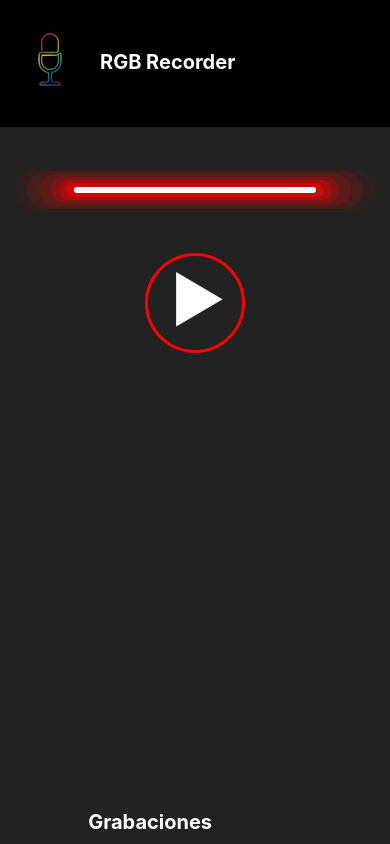
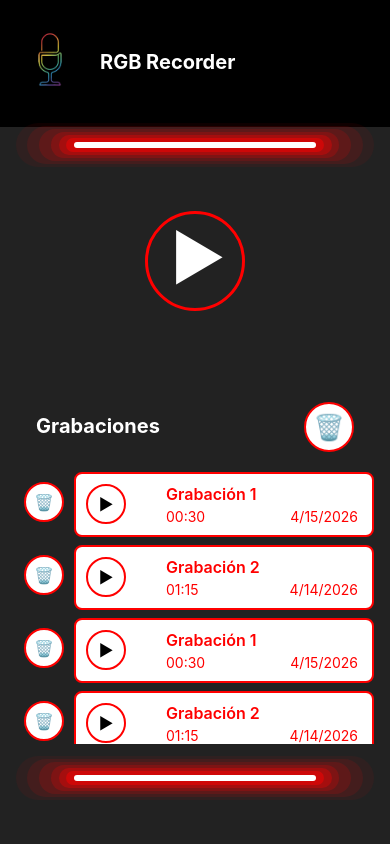
Before and after one commit to Juanmasianos/PGL-SoundRecorder, a React Native app: screen / in a window 390 px wide. Built offline with nearby package versions, Linux system fonts and the light colour scheme.

Commit message:
Structure done

```diff
--- a/App.tsx
+++ b/App.tsx
@@ -13,6 +13,7 @@ export default function App() {
       <Header />
       <NeonLight />
       <Recorder />
+      <NeonLight />
     </>
   );
 }
--- a/components/AudioCard.tsx
+++ b/components/AudioCard.tsx
@@ -1,48 +1,75 @@
-import { StyleSheet, Text, TouchableOpacity, View } from 'react-native'
+import { StyleSheet, Text, Pressable, View } from 'react-native'
 import React from 'react'
 import { COLORS } from '../styles/colors'
-import { AudioItem } from '../types/AudioItem'
+import { AudioItem, formatTime } from '../types/AudioItem'
 
 export default function AudioCard({ item }: { item: AudioItem }) {
   return (
-    <View style={styles.audioItem}>
-      <View style={styles.audioInfo}>
-        <Text style={styles.audioName}>{item.name}</Text>
-        <Text style={styles.audioDetails}>{item.duration} - {item.date.toLocaleDateString()}</Text>
-      </View>
-      <View style={styles.audioActions}>
-        <TouchableOpacity style={styles.actionButton}>
-          <Text style={styles.buttonText}>▶</Text>
-        </TouchableOpacity>
-        <TouchableOpacity style={styles.actionButton}>
-          <Text style={styles.buttonText}>🗑️</Text>
-        </TouchableOpacity>
+    <View style={styles.cardContainer}>
+      <Pressable style={styles.deleteButton}>
+        <Text style={styles.buttonText}>🗑️</Text>
+      </Pressable>
+      <View style={styles.audioItem}>
+        <View style={styles.audioActions}>
+          <Pressable style={styles.actionButton}>
+            <Text style={styles.buttonText}>▶</Text>
+          </Pressable>
+        </View>
+        <View style={styles.audioInfo}>
+          <Text style={styles.audioName}>{item.name}</Text>
+          <View style={styles.audioRow}>
+            <Text style={styles.audioDetails}>{formatTime(item.duration)} </Text>
+            <Text style={styles.audioDetails}>{item.date.toLocaleDateString()} </Text>
+          </View>
+        </View>
       </View>
     </View>
   )
 }
 
 const styles = StyleSheet.create({
+  cardContainer: {
+    flexDirection: "row",
+  },
+  deleteButton: {
+    width: 40,
+    height: 40,
+    backgroundColor: COLORS.white,
+    justifyContent: 'center',
+    alignItems: 'center',
+    marginLeft: 8,
+    marginTop: 10,
+    borderWidth: 2,
+    borderRadius: 20,
+    borderColor: COLORS.light,
+  },
   audioItem: {
+    flex: 1,
     flexDirection: 'row',
-    justifyContent: 'space-between',
-    alignItems: 'center',
     backgroundColor: COLORS.white,
-    padding: 12,
+    padding: 10,
     marginBottom: 8,
+    marginLeft: 10,
+    borderWidth: 2,
     borderRadius: 8,
+    borderColor: COLORS.light,
   },
   audioInfo: {
     flex: 1,
+    marginLeft: 40
   },
   audioName: {
-    color: COLORS.headerBG,
+    color: COLORS.light,
     fontSize: 16,
     fontWeight: '600',
   },
+  audioRow: {
+    flexDirection: "row",
+    justifyContent: "space-between",
+  },
   audioDetails: {
     color: COLORS.light,
-    fontSize: 12,
+    fontSize: 14,
     marginTop: 4,
   },
   audioActions: {
@@ -51,11 +78,12 @@ const styles = StyleSheet.create({
   actionButton: {
     width: 40,
     height: 40,
-    borderRadius: 20,
     backgroundColor: COLORS.white,
     justifyContent: 'center',
     alignItems: 'center',
-    marginLeft: 8,
+    borderWidth: 2,
+    borderRadius: 20,
+    borderColor: COLORS.light,
   },
   buttonText: {
     color: COLORS.headerBG,
--- a/components/AudioList.tsx
+++ b/components/AudioList.tsx
@@ -1,5 +1,5 @@
 import React, { useState } from 'react'
-import { StyleSheet, Text, View, FlatList, TouchableOpacity } from 'react-native'
+import { StyleSheet, Text, View, FlatList, Pressable } from 'react-native'
 import { COLORS } from '../styles/colors'
 import { AudioItem } from '../types/AudioItem'
 import AudioCard from './AudioCard'
@@ -10,17 +10,30 @@ export default function AudioList() {
   const [audioList, setAudioList] = useState<AudioItem[]>([
     { id: '1', name: 'Grabación 1', duration: 30, date: new Date('2026-04-15') },
     { id: '2', name: 'Grabación 2', duration: 75, date: new Date('2026-04-14') },
+    { id: '3', name: 'Grabación 1', duration: 30, date: new Date('2026-04-15') },
+    { id: '4', name: 'Grabación 2', duration: 75, date: new Date('2026-04-14') },
+    { id: '5', name: 'Grabación 1', duration: 30, date: new Date('2026-04-15') },
+    { id: '6', name: 'Grabación 2', duration: 75, date: new Date('2026-04-14') },
+    { id: '7', name: 'Grabación 1', duration: 30, date: new Date('2026-04-15') },
+    { id: '8', name: 'Grabación 2', duration: 75, date: new Date('2026-04-14') },
+    { id: '9', name: 'Grabación 1', duration: 30, date: new Date('2026-04-15') },
+    { id: '10', name: 'Grabación 2', duration: 75, date: new Date('2026-04-14') },
   ])
 
 
 
   return (
     <View style={styles.container}>
-      <Text style={styles.title}>Grabaciones</Text>
+      <View style={styles.listHeader}>
+        <Text style={styles.title}>Grabaciones</Text>
+        <Pressable style={styles.deleteAllButton}>
+          <Text style={styles.buttonText}>🗑️</Text>
+        </Pressable>
+      </View>
       <FlatList
         data={audioList}
         keyExtractor={(item) => item.id}
-        renderItem={({item}) => <AudioCard item={item} />}
+        renderItem={({ item }) => <AudioCard item={item} />}
         ListEmptyComponent={<Text style={styles.emptyText}>No hay grabaciones</Text>}
       />
     </View>
@@ -29,15 +42,34 @@ export default function AudioList() {
 
 const styles = StyleSheet.create({
   container: {
-    flex: 1,
+    flex: 7,
     backgroundColor: COLORS.bodyBg,
     padding: 16,
+  },
+  listHeader: {
+    flexDirection: "row",
+    justifyContent: "space-between",
+    marginHorizontal: 20,
+    paddingVertical: 20
   },
   title: {
     color: COLORS.white,
     fontSize: 20,
     fontWeight: 'bold',
-    marginBottom: 16,
+    marginTop: 12
+  },
+  deleteAllButton: {
+    width: 50,
+    height: 50,
+    backgroundColor: COLORS.white,
+    justifyContent: 'center',
+    alignItems: 'center',
+    borderWidth: 2,
+    borderRadius: 30,
+    borderColor: COLORS.light,
+  },
+  buttonText: {
+    fontSize: 25,
   },
   emptyText: {
     color: COLORS.light,
--- a/components/Header.tsx
+++ b/components/Header.tsx
@@ -12,7 +12,7 @@ export default function Header() {
 
 const styles = StyleSheet.create({
 	container: {
-		flex: 15,
+		flex: 1.5,
 		flexDirection: 'row',
 		backgroundColor: 'black',
 	},
--- a/components/NeonLight.tsx
+++ b/components/NeonLight.tsx
@@ -4,6 +4,7 @@ import { StyleSheet, View } from 'react-native'
 export default function NeonLight() {
   return (
     <View style={styles.wrapper}>
+      <View style={styles.neon}>
         <View style={styles.glowLayer1} />
         <View style={styles.glowLayer2} />
         <View style={styles.glowLayer3} />
@@ -12,15 +13,19 @@ export default function NeonLight() {
         <View style={styles.glowLayer6} />
         <View style={styles.neonCore} />
       </View>
+    </View>
   )
 }
 
 const styles = StyleSheet.create({
   wrapper: {
     backgroundColor: '#222222',
-    alignItems: 'center',
-    justifyContent: 'center',
-    flex: 15
+    flex: 1,
+  },
+  neon: {
+    marginTop: 15,
+    alignItems: "center",
+    justifyContent: "center"
   },
   glowLayer1: {
     position: 'absolute',
--- a/components/RecordButton.tsx
+++ b/components/RecordButton.tsx
@@ -1,5 +1,5 @@
 import React from 'react'
-import { StyleSheet, Text, TouchableOpacity } from 'react-native'
+import { StyleSheet, Text, Pressable } from 'react-native'
 import { COLORS } from '../styles/colors'
 import { View } from 'react-native'
 
@@ -10,17 +10,17 @@ interface RecordButtonProps {
 export default function RecordButton({ onPress }: RecordButtonProps) {
   return (
     <View style={styles.container}>
-      <TouchableOpacity style={styles.recordButton} onPress={onPress}>
+      <Pressable style={styles.recordButton} onPress={onPress}>
         <Text style={styles.buttonText}>▶</Text>
-      </TouchableOpacity>
+      </Pressable>
     </View>
   )
 }
 
 const styles = StyleSheet.create({
   container: {
-    flex: 30,
-
+    flex: 3,
+    alignSelf: "center"
   },
   recordButton: {
     width: 100,
--- a/components/Recorder.tsx
+++ b/components/Recorder.tsx
@@ -20,9 +20,7 @@ export default function Recorder() {
 
 const styles = StyleSheet.create({
   container: {
-    flex: 70,
+    flex: 6.5,
     backgroundColor: COLORS.bodyBg,
-    justifyContent: 'center',
-    alignItems: 'center',
   },
 })
--- a/package.json
+++ b/package.json
@@ -10,6 +10,7 @@
   },
   "dependencies": {
     "expo": "~54.0.33",
+    "expo-audio": "~1.1.1",
     "expo-status-bar": "~3.0.9",
     "react": "19.1.0",
     "react-native": "0.81.5"
--- a/types/AudioItem.ts
+++ b/types/AudioItem.ts
@@ -6,3 +6,12 @@ export type AudioItem = {
   date: Date
 
 }
+export const formatTime = (totalSeconds: number) => {
+  const minutes = Math.floor(totalSeconds / 60);
+  const seconds = totalSeconds % 60;
+
+  const mm = minutes.toString().padStart(2, '0');
+  const ss = seconds.toString().padStart(2, '0');
+
+  return `${mm}:${ss}`;
+};
```
Lines whose indentation alone changed are shown as unchanged.
